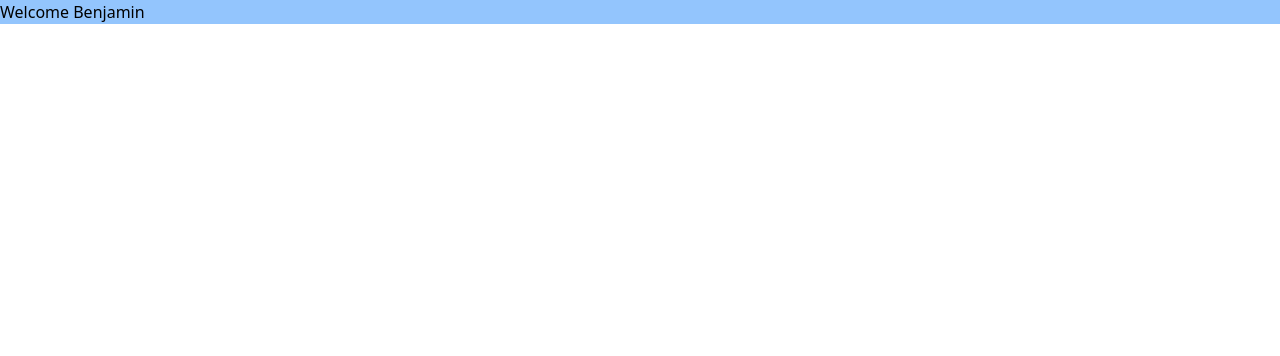
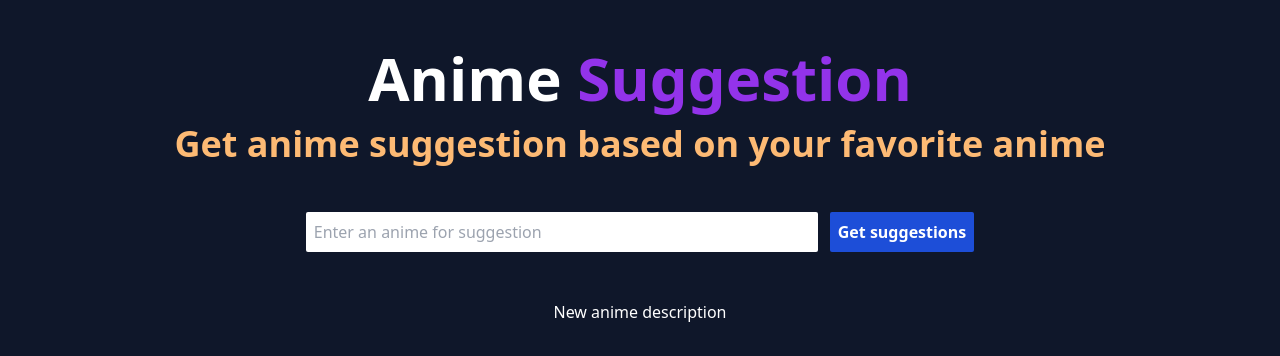
Before and after one commit to LittleDragoon/anime-suggestion, a React (Create React App) app: page / in a window 1280 px wide. Shown: the top 356 px of the page. Built offline with nearby package versions, Linux system fonts and the light colour scheme.

Commit message:
First UI of the app

```diff
--- a/src/App.js
+++ b/src/App.js
@@ -1,5 +1,41 @@
-function App() {
-  return <div className="bg-blue-300"> Welcome Benjamin </div>;
-}
+const getAlertAnime = () => {
+  alert("Anime suggestion is currently in process");
+};
+
+const App = () => {
+  return (
+    <>
+      <div className="flex flex-col justify-center items-center bg-slate-900 text-white gap-y-12 min-h-screen">
+        <div className="flex flex-col items-center pt-12 gap-y-4">
+          <div className="text-6xl font-bold">
+            Anime <span className="text-purple-600">Suggestion</span>
+          </div>
+          <div className="text-4xl text-orange-300 font-bold">
+            Get anime suggestion based on your favorite anime
+          </div>
+        </div>
+        <div className="flex gap-x-3 w-full justify-center">
+          <input
+            className="w-2/5 rounded-sm text-black border-none outline-none px-2 py-2"
+            autoFocus={true}
+            type="text"
+            id="anime-input"
+            name="anime-input"
+            placeholder="Enter an anime for suggestion"
+          />
+          <button
+            className="color-red-100 bg-blue-700 rounded-sm px-2 text-bold text-center"
+            type="button"
+            name="get-anime"
+            onClick={getAlertAnime}
+          >
+            <b>Get suggestions</b>
+          </button>
+        </div>
+        <div className="flex flex-1">New anime description</div>
+      </div>
+    </>
+  );
+};
 
 export default App;
```
